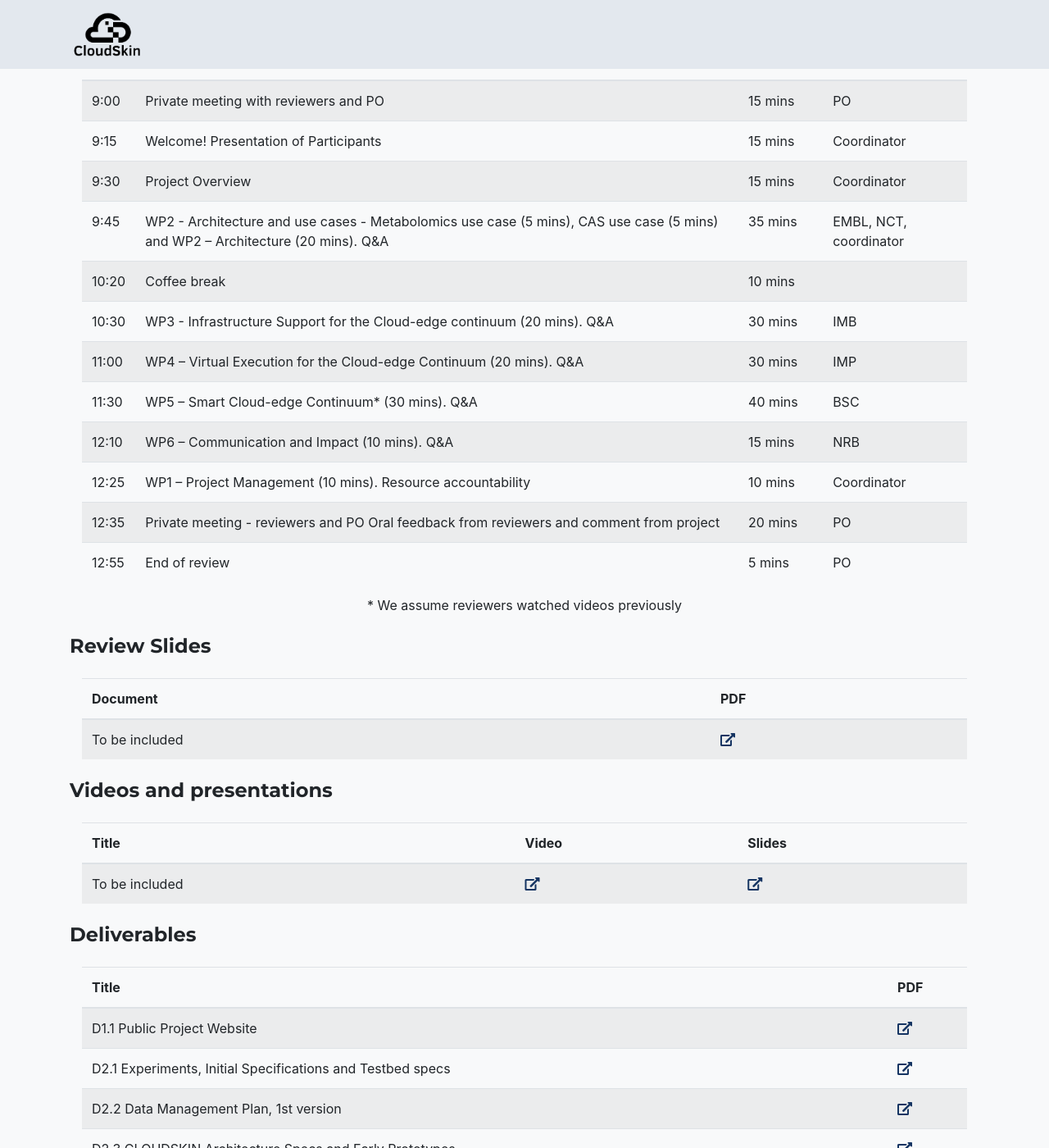
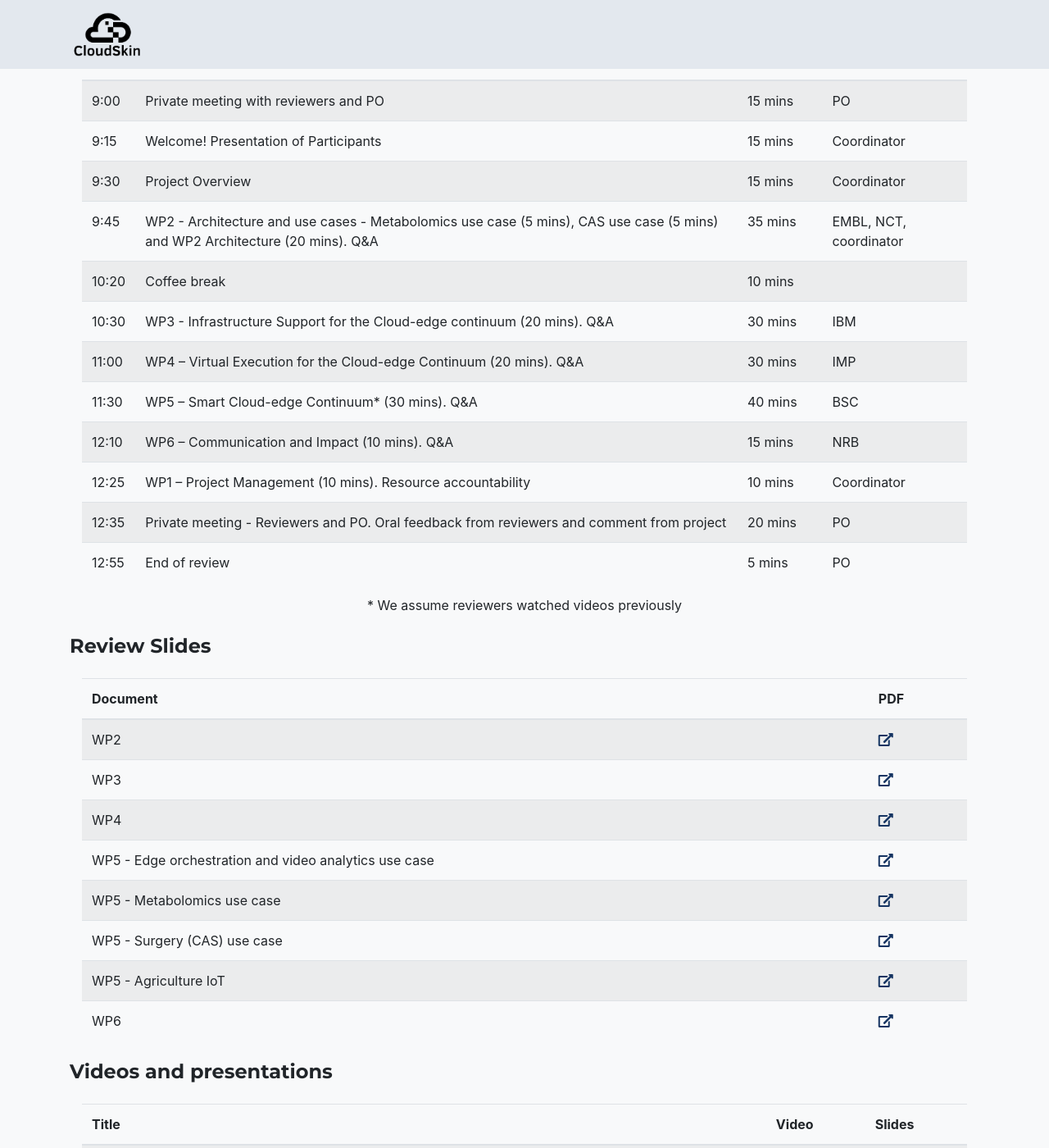
Before and after one commit to cloudskin-eu/cloudskin-eu.github.io, a Jekyll site: the page built from review.md, in a window 1280 px wide and 1400 px high, scrolled down 409 px. Shown: the whole window at 82% size. Built offline with Jekyll 4.4.1, drawn with Linux system fonts in a browser that asks for light colours; some web fonts are replaced; some of the changed text lies outside the part shown.

Commit message:
add videos and slides

```diff
--- a/_data/sitetext.yml
+++ b/_data/sitetext.yml
@@ -136,7 +136,7 @@
       duration: 15 mins
       lead: Coordinator
     - time: "9:45"
-      subject: WP2 - Architecture and use cases - Metabolomics use case (5 mins), CAS use case (5 mins) and WP2 – Architecture (20 mins). Q&A
+      subject: WP2 - Architecture and use cases - Metabolomics use case (5 mins), CAS use case (5 mins) and WP2 Architecture (20 mins). Q&A
       duration: 35 mins
       lead: EMBL, NCT, coordinator
     - time: "10:20"
@@ -146,7 +146,7 @@
     - time: "10:30"
       subject: WP3 - Infrastructure Support for the Cloud-edge continuum (20 mins). Q&A
       duration: 30 mins
-      lead: IMB
+      lead: IBM
     - time: "11:00"
       subject: WP4 – Virtual Execution for the Cloud-edge Continuum (20 mins). Q&A
       duration: 30 mins
@@ -164,7 +164,7 @@
       duration: 10 mins
       lead: Coordinator
     - time: "12:35"
-      subject: Private meeting - reviewers and PO Oral feedback from reviewers and comment from project
+      subject: Private meeting - Reviewers and PO. Oral feedback from reviewers and comment from project
       duration: 20 mins
       lead: PO
     - time: "12:55"
@@ -174,11 +174,38 @@
 
 
   slides:
-    - title: To be included
+    - title: WP2
+      link: "https://docs.google.com/presentation/d/1kcERbSR0tq4InuXFAMdWAyLbmpBIj4KX/edit?usp=sharing&ouid=107087671061201658185&rtpof=true&sd=true"
+    - title: WP3
+      link: "https://docs.google.com/presentation/d/1k3q_eT4h22O1uSANjVOq1Sr9W98h0Mng/edit?usp=sharing&ouid=107087671061201658185&rtpof=true&sd=true"
+    - title: WP4
+      link: "https://docs.google.com/presentation/d/10qUJObjNjYgQECPhwshMKxqXtCdlVAW1/edit?usp=drive_link&ouid=107087671061201658185&rtpof=true&sd=true"
+    - title: WP5 - Edge orchestration and video analytics use case
       link: "#"
+    - title: WP5 - Metabolomics use case
+      link: "https://docs.google.com/presentation/d/1FajtgyibYby6qaLK6rtadYZos61Q5kEd/edit?usp=sharing&ouid=107087671061201658185&rtpof=true&sd=true"
+    - title: WP5 - Surgery (CAS) use case
+      link: "https://docs.google.com/presentation/d/1tTmHGqdHu0dA_ZJ9eTc7w3ugoJhStPrn/edit?usp=sharing&ouid=107087671061201658185&rtpof=true&sd=true"
+    - title: WP5 - Agriculture IoT
+      link: "#"
+    - title: WP6
+      link: "#"
+
   videos:
-    - title: To be included
-      video: "#"
+    - title: WP4 - Dell-IBM Pravega GEDS integration
+      video: "https://drive.google.com/file/d/1dEwQmi5DBq5UInC2fFV7C88iOpEPzw6i/view?usp=drive_link"
+      slides: "#"
+    - title: WP5 - Promotional video of the Agriculture use case
+      video: "https://www.youtube.com/watch?v=HJxf5fhtlAs"
+      slides: "#"
+    - title: WP5 - Demo application placement for the mobility use case
+      video: "https://drive.google.com/file/d/18lKZnt6KDfRa7ZuKX4ry1rOUN7_fZVjw/view?usp=drive_link"
+      slides: "#"
+    - title: WP5 - Metabolomics demo
+      video: "https://drive.google.com/file/d/18lKZnt6KDfRa7ZuKX4ry1rOUN7_fZVjw/view?usp=drive_link"
+      slides: "#"
+    - title: WP5 - NCT-DELL Pravega Cluster
+      video: "https://drive.google.com/file/d/1WB9aCk7-E6nJ94W0yZuxQfhG3M90TFLO/view?usp=drive_link"
       slides: "#"
   summaries:
     - shortname: To be included
@@ -186,7 +213,7 @@
       link: "#"
   artifacts:
     - title: To be included
-      description: Definitive cloud-edge software stack
+      description: To be included
       link: "#"
 
 
```
